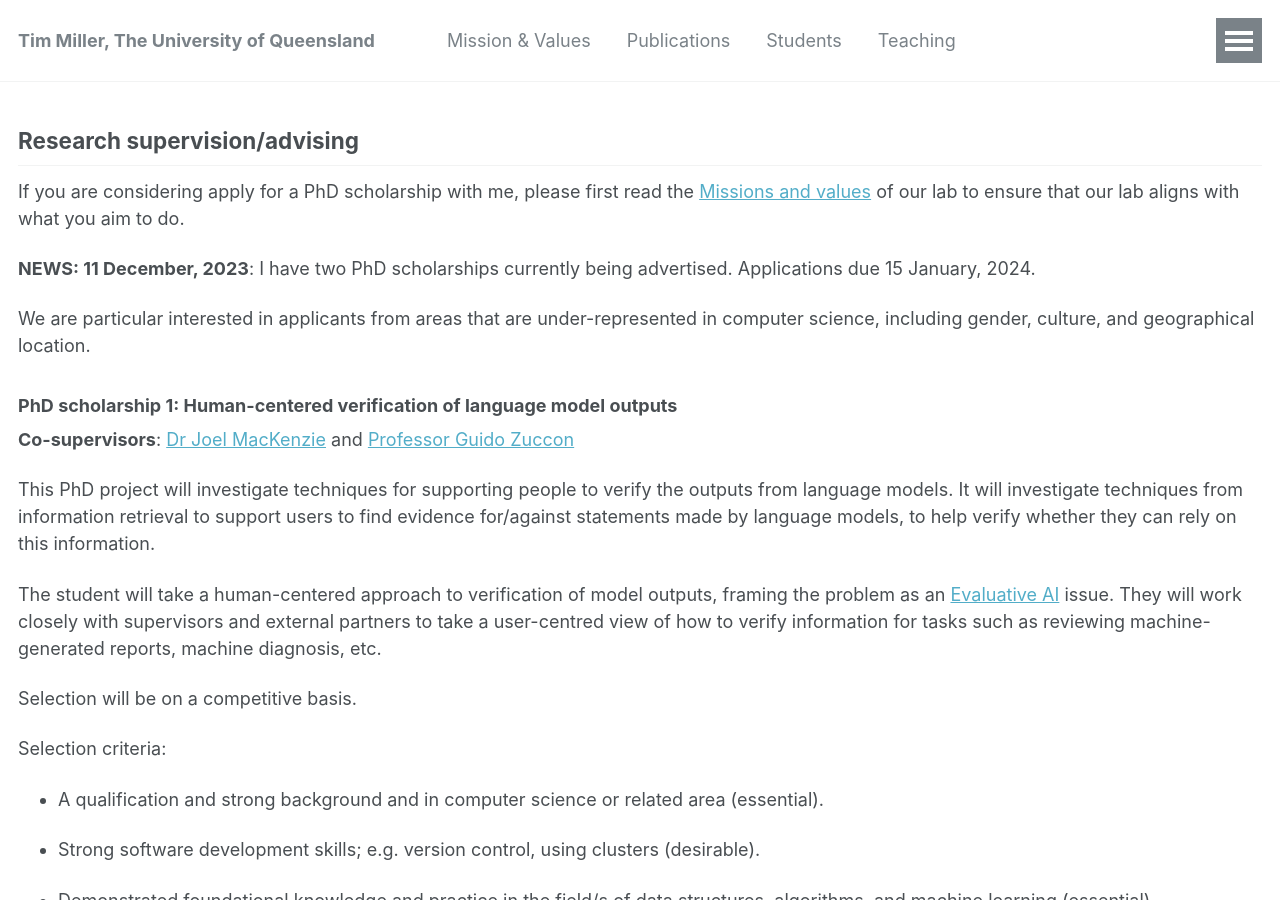
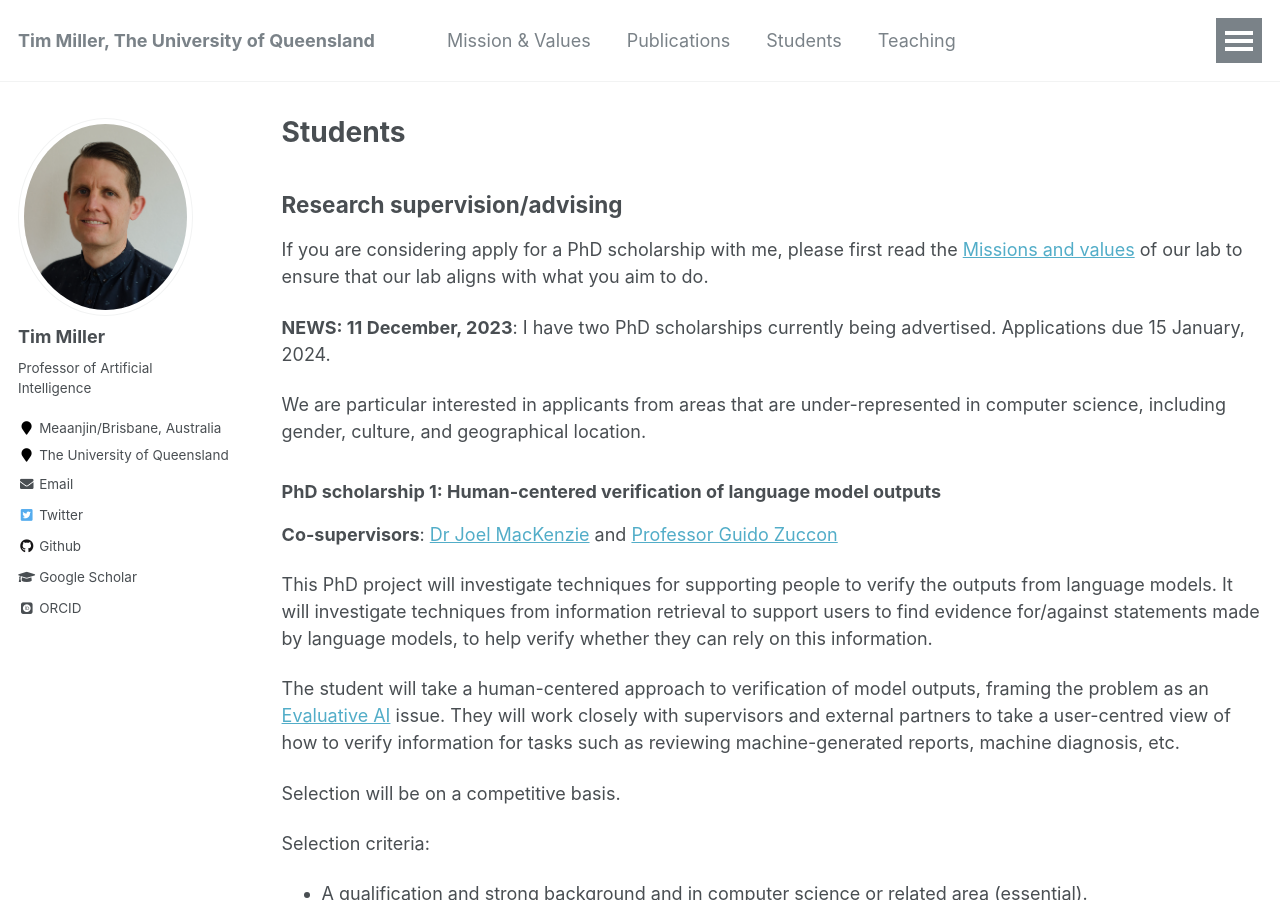
Before and after one commit to uqtmiller/uqtmiller.github.io, a Jekyll site: the page built from _pages/students.md, in a window 1280 px wide and 900 px high. Built offline with Jekyll 4.4.1, drawn with Linux system fonts in a browser that asks for light colours; some web fonts are replaced; part of the change alters nothing that is shown.

```diff
--- a/_config.yml
+++ b/_config.yml
@@ -175,6 +175,9 @@ kramdown:
 
 # Collections
 collections:
+  mission:
+    output: true
+    permalink: /:collection/:path/
   teaching:
     output: true
     permalink: /:collection/:path/
--- a/_pages/students.md
+++ b/_pages/students.md
@@ -1,5 +1,5 @@
 ---
-layout: splash
+layout: archive
 title: "Students"
 permalink: /students/
 author_profile: true
```
